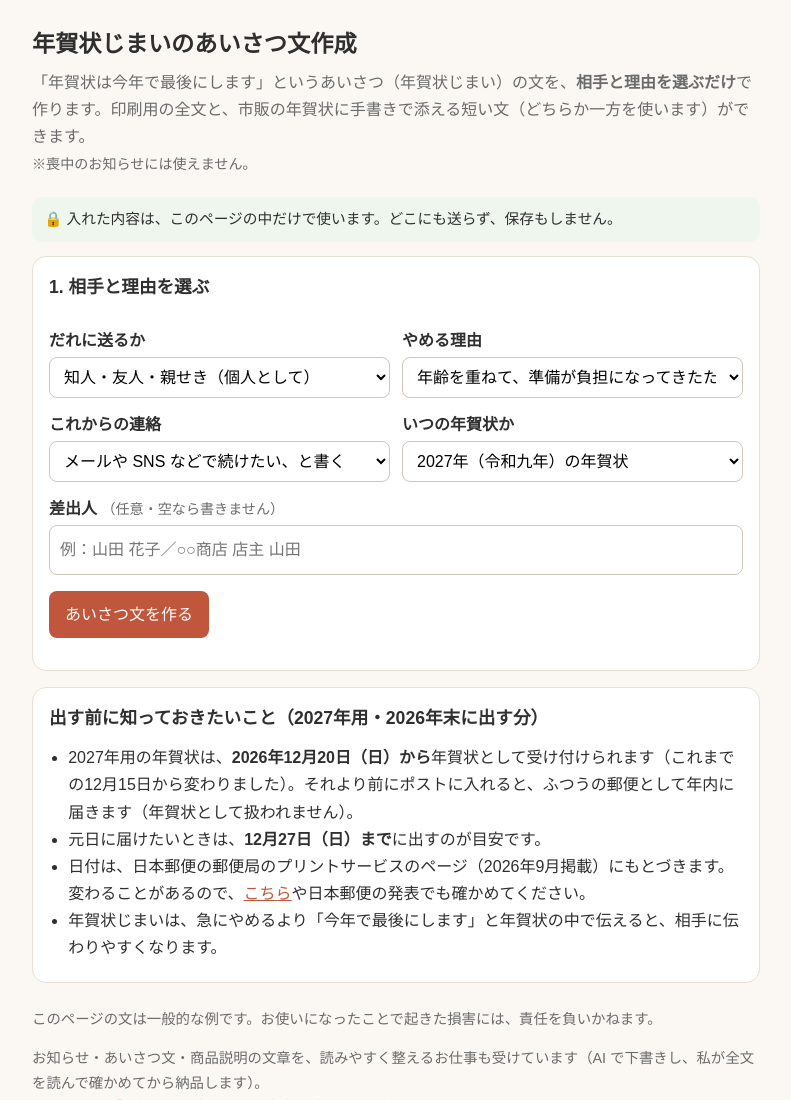
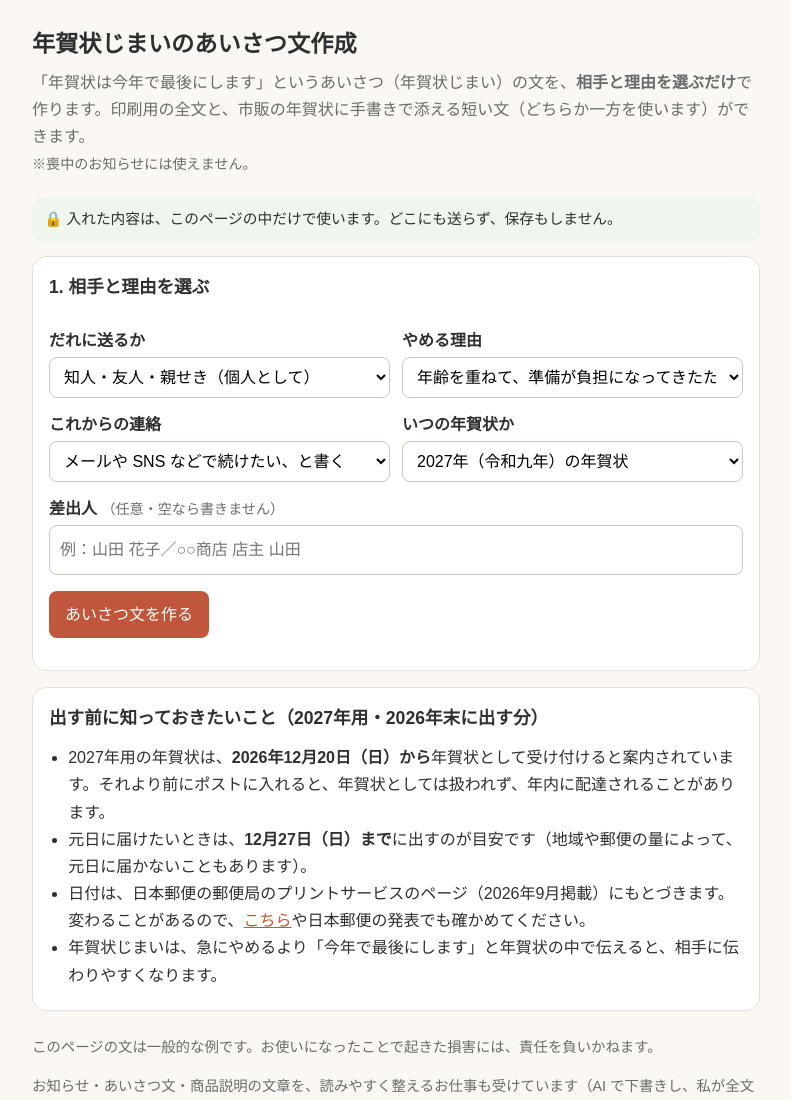
Before and after one commit to oshirase-tools/oshirase-tools.github.io, a plain HTML site: page nengajou/index.html in a window 1280 px wide. Shown: the top 1100 px of the page, without its empty margins (244-1035 px from the left). Drawn offline with Linux system fonts and the light colour scheme.

Commit message:
郵便の日程の書き方を確かめられた範囲に直す

```diff
--- a/nengajou/index.html
+++ b/nengajou/index.html
@@ -78,8 +78,8 @@ a{color:var(--accent)}
 <section class="card">
 <h2>出す前に知っておきたいこと（2027年用・2026年末に出す分）</h2>
 <ul class="tips">
-<li>2027年用の年賀状は、<b>2026年12月20日（日）から</b>年賀状として受け付けられます（これまでの12月15日から変わりました）。それより前にポストに入れると、ふつうの郵便として年内に届きます（年賀状として扱われません）。</li>
-<li>元日に届けたいときは、<b>12月27日（日）まで</b>に出すのが目安です。</li>
+<li>2027年用の年賀状は、<b>2026年12月20日（日）から</b>年賀状として受け付けると案内されています。それより前にポストに入れると、年賀状としては扱われず、年内に配達されることがあります。</li>
+<li>元日に届けたいときは、<b>12月27日（日）まで</b>に出すのが目安です（地域や郵便の量によって、元日に届かないこともあります）。</li>
 <li>日付は、日本郵便の郵便局のプリントサービスのページ（2026年9月掲載）にもとづきます。変わることがあるので、<a href="https://print.shop.post.japanpost.jp/feature-nenga/article59" target="_blank" rel="noopener">こちら</a>や日本郵便の発表でも確かめてください。</li>
 <li>年賀状じまいは、急にやめるより「今年で最後にします」と年賀状の中で伝えると、相手に伝わりやすくなります。</li>
 </ul>
```
